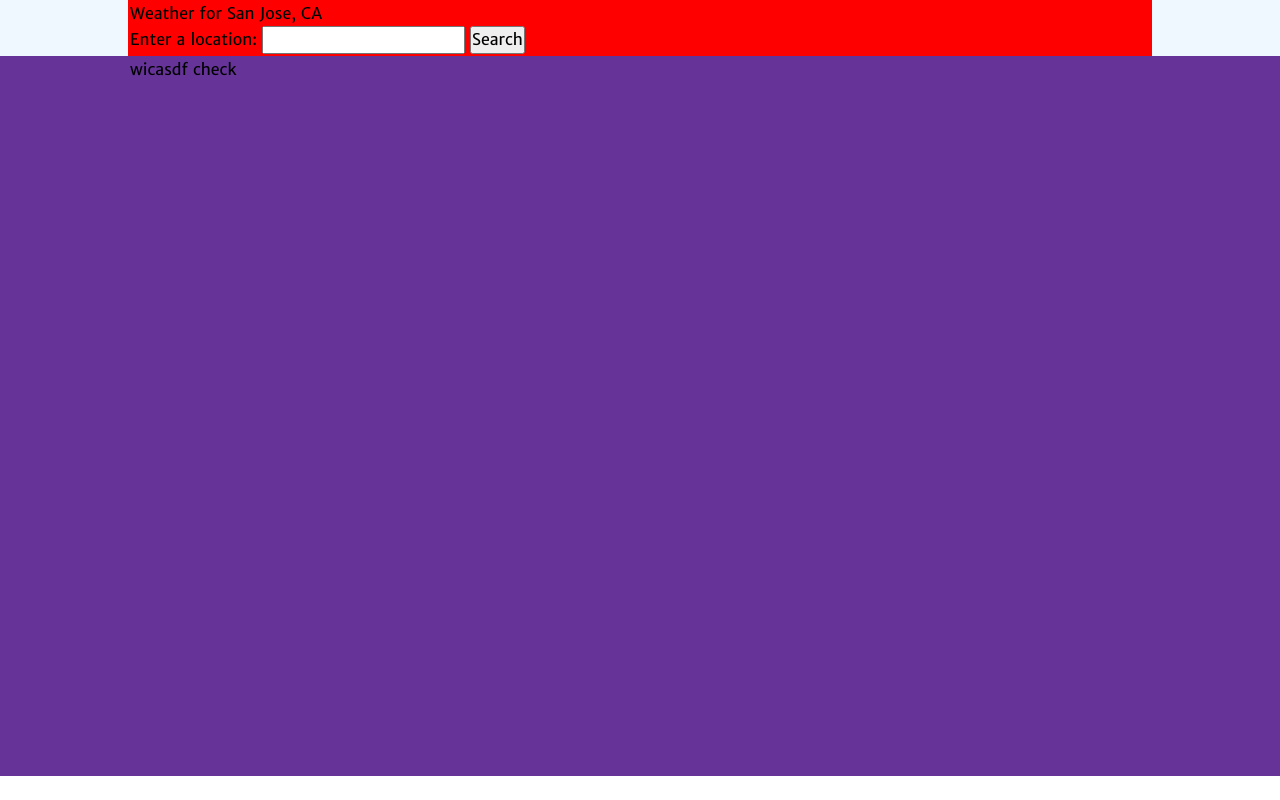
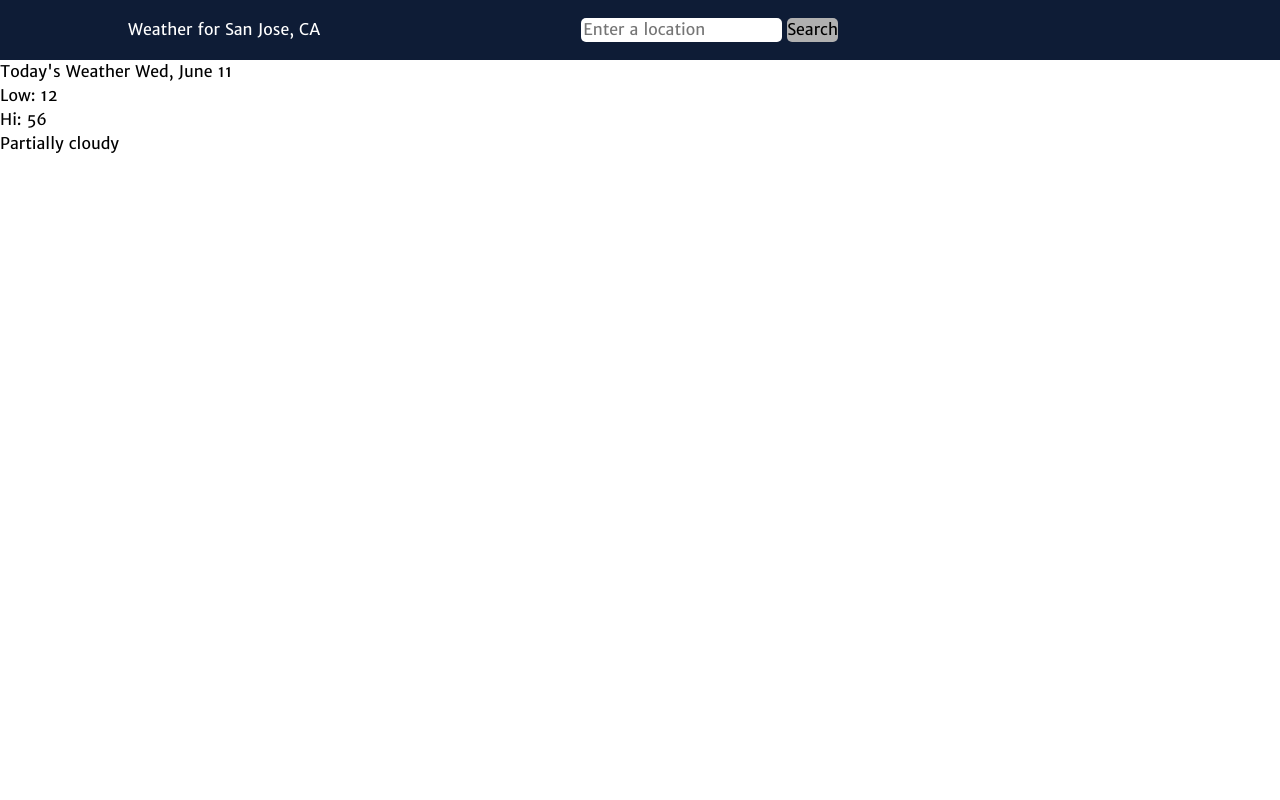
Before and after one commit to tylersemel/simple-weather-app, a website built with webpack: page src/template.html in a window 1280 px wide. Built offline with nearby package versions, Linux system fonts and the light colour scheme.

Commit message:
Change layout to grid

```diff
--- a/src/styles.css
+++ b/src/styles.css
@@ -3,6 +3,15 @@
   src:
     url("./fonts/merriweathersans-regular-webfont.woff2") format("woff2"),
     url("./fonts/merriweathersans-regular-webfont.woff") format("woff");
+  font-weight: normal;
+  font-style: normal;
+}
+
+@font-face {
+  font-family: "merriweather_sansbold";
+  src:
+    url("./fonts/merriweathersans-bold-webfont.woff2") format("woff2"),
+    url("./fonts/merriweathersans-bold-webfont.woff") format("woff");
   font-weight: normal;
   font-style: normal;
 }
@@ -88,56 +97,100 @@ h6 {
   --main-bg-color: rgb(255, 255, 255);
   --card-border-radius: 5px;
   --main-margin: 0 10%;
+  --center-max-width: 900px;
+  --color-linen: #ffede1;
+  --color-ivory: #f9fbf2;
+  --color-light-cyan: #d7f9ff;
+  --color-jordy-blue: #afcbff;
+  --color-oxford-blue: #0e1c36;
 }
 
 html,
 body {
-  height: 90vh;
+  height: 100vh;
   width: 100%;
+  /* width: 100vw; */
   font-family:
     "merriweather_sansregular", "Segoe UI", Tahoma, Geneva, Verdana, sans-serif;
 }
 
-.root.container {
-  min-height: 100%;
-  height: 100%;
-  max-height: 100vh;
-  width: 100vw;
-  max-width: 100%;
-  position: relative;
+/* Reset button look */
+button,
+input[type="submit"],
+input[type="reset"] {
+  background: none;
+  color: inherit;
+  border: none;
+  padding: 0;
+  font: inherit;
+  cursor: pointer;
+  outline: inherit;
 }
 
-header {
+input[type="text"] {
+  background: none;
+  color: inherit;
+  border: none;
+  padding: 0;
+  font: inherit;
+  outline: inherit;
+}
+
+.container {
+  height: 100%;
+  width: 100%;
+  position: relative;
+  display: grid;
+  grid-template-columns: 1fr;
+  grid-template-rows: 60px auto;
+}
+
+.header {
   position: sticky;
-  width: 100%;
+  top: 0;
+
   display: flex;
   justify-content: center;
-  background-color: aliceblue;
+  align-items: center;
+  width: 100%;
+  background-color: var(--color-oxford-blue);
 }
 
 .header-items {
-  margin: var(--main-margin);
-  width: 100%;
-  background-color: red;
-  padding: 2px;
+  color: white;
+  width: 80%;
+  display: grid;
+  grid-template-columns: 350px 350px;
+  grid-template-rows: 1fr;
+  gap: 10px;
 }
 
-.main-container {
-  height: 100%;
-  width: 100%;
-  background-color: rebeccapurple;
+.location-search {
+  justify-self: end;
 }
 
-main {
-  margin: var(--main-margin);
-  padding: 2px;
+.header-items .location-search .location-display {
+  font: "merriweather_sansbold";
 }
 
-/* .box {
-  font-size: 4rem;
-  border: 1rem solid rgb(0, 196, 226);
-  padding: 30px 35px;
+.header-items .location-search #location {
+  /* display: none; */
   background-color: rgb(255, 255, 255);
   border-radius: 5px;
-  box-shadow: 2px 2px 7px 1px rgb(54, 95, 143);
-} */
+  padding-left: 2px;
+  color: gray;
+}
+
+.header-items .location-search button {
+  /* display: none; */
+  background-color: rgb(176, 176, 176);
+  border-radius: 5px;
+  color: black;
+  /* padding: 2px; */
+}
+
+.main-container .weather .cards-container {
+}
+
+.cards-container .card {
+}
--- a/src/template.html
+++ b/src/template.html
@@ -7,27 +7,51 @@
   </head>
   <body>
     <div class="root container">
-      <header>
+      <div class="header">
         <div class="header-items">
           <div class="location-display">
             <span>Weather for</span>
             <span class="current-location">San Jose, CA</span>
           </div>
           <div class="location-search">
-            <search>
-              <form action="">
-                <label for="location">Enter a location:</label>
-                <input type="search" id="location" name="location" />
-                <button type="submit">Search</button>
-              </form>
-            </search>
+            <!-- <search> -->
+            <form action="">
+              <label for="location"></label>
+              <input
+                type="text"
+                id="location"
+                name="location"
+                placeholder="Enter a location"
+              />
+              <button type="submit">Search</button>
+            </form>
+            <!-- </search> -->
           </div>
         </div>
-      </header>
+      </div>
       <div class="main-container">
         <main class="weather">
-          <span>wicasdf</span>
-          check
+          <div class="cards-container">
+            <div class="card today">
+              <div class="today-top">
+                <span>Today's Weather</span>
+                <span class="date">Wed, June 11</span>
+              </div>
+              <div class="low-hi-temps">
+                <div class="low">
+                  <span>Low:</span>
+                  <span class="low">12</span>
+                </div>
+                <div class="hi">
+                  <span>Hi:</span>
+                  <span class="hi">56</span>
+                </div>
+              </div>
+              <div class="description">
+                <span>Partially cloudy</span>
+              </div>
+            </div>
+          </div>
         </main>
       </div>
     </div>
```
